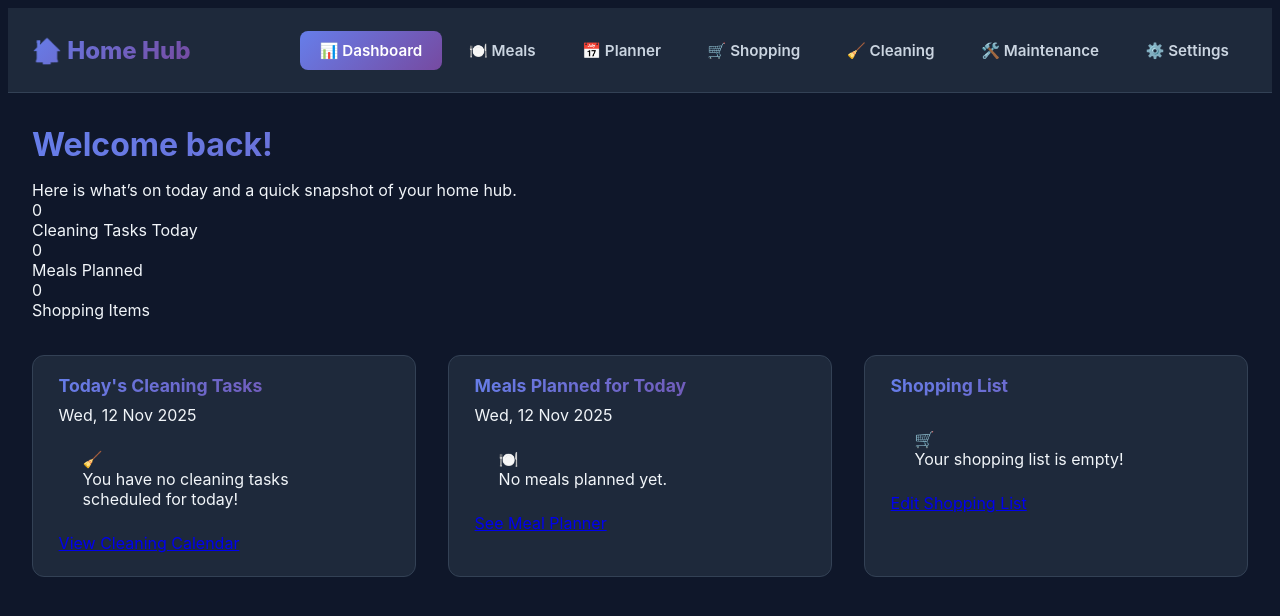
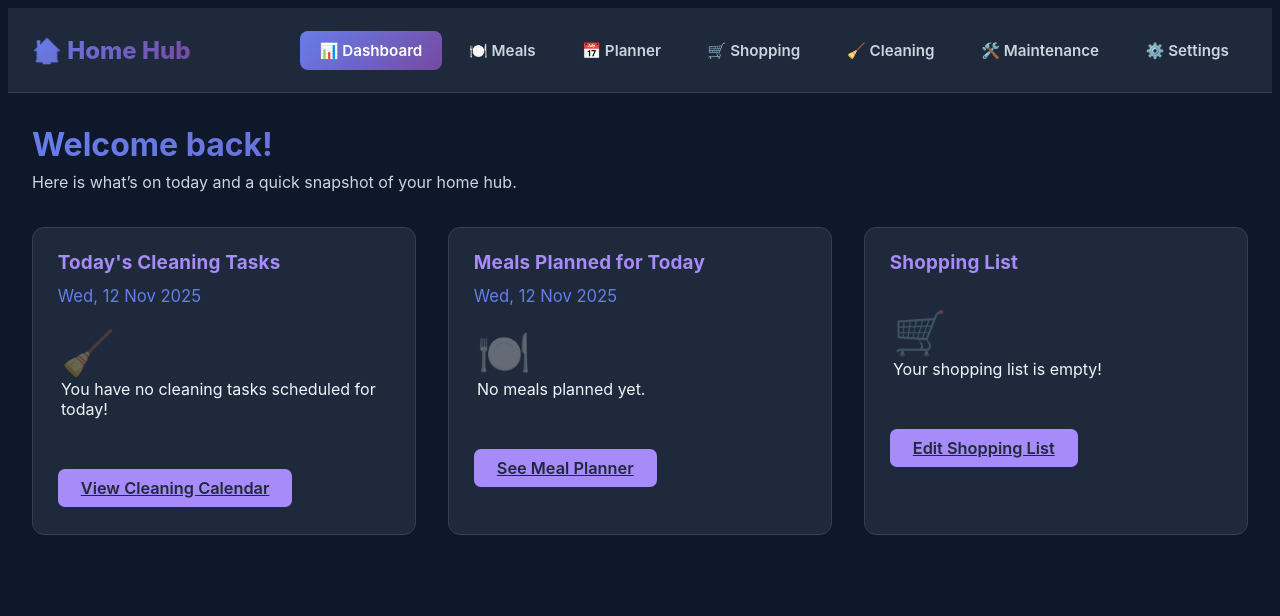
Before and after one commit to graemewright2005-ux/Home-Management-Hub, a plain HTML site: page index.html in a window 1280 px wide. Drawn offline with Linux system fonts and the light colour scheme.

Commit message:
Refactor styles and improve accessibility in index.html
Refactor card styles and improve accessibility for links/buttons. Update navigation elements for better semantics.

```diff
--- a/index.html
+++ b/index.html
@@ -14,6 +14,10 @@
             --text: #f1f5f9;
             --text-dim: #cbd5e1;
             --border: #334155;
+            --accent: #a78bfa;
+            --link: #a78bfa;
+            --link-hover: #fafcff;
+            --danger: #ef4444;
         }
         body { font-family: -apple-system,BlinkMacSystemFont,'Segoe UI',sans-serif; background: var(--bg); color: var(--text);}
         .nav { background: var(--card); border-bottom: 1px solid var(--border); padding: 1rem 1.5rem; position: sticky; top: 0; z-index: 100;}
@@ -26,16 +30,33 @@
         .nav-menu a.active { background: var(--gradient); color: white;}
         .container { max-width: 1400px; margin: 0 auto; padding: 2rem 1.5rem;}
         h1 { font-size: 2rem; background: var(--gradient); -webkit-background-clip: text; -webkit-text-fill-color: transparent; margin: 0 0 1rem 0;}
-        .dashboard-grid { display:grid; grid-template-columns: repeat(auto-fit,minmax(330px,1fr)); gap:2rem; margin-top:2rem;}
-        .card { background: var(--card); border:1px solid var(--border); border-radius:12px; padding:1.2rem 1.6rem 1.4rem 1.6rem; position:relative;}
-        .card-title {font-weight:700; font-size:1.1rem; margin-bottom:0.5em; background: var(--gradient);-webkit-background-clip:text;-webkit-text-fill-color:transparent;}
+        .welcome-msg {color: var(--text-dim); margin-top:-0.5em; margin-bottom:1.5em;}
+        .dashboard-grid { display:grid; grid-template-columns: repeat(auto-fit,minmax(330px,1fr)); gap:2rem; margin-top:2.2em;}
+        .card { background: var(--card); border:1px solid var(--border); border-radius:12px; padding:1.45rem 1.55rem 1.7rem 1.55rem; position:relative;}
+        .card-title {font-weight:700; font-size:1.18rem; margin-bottom:0.6em; color: var(--accent); letter-spacing:.01em;}
         .card-list {list-style:none; padding:0; margin:0;}
-        .card-list li {margin-bottom: 0.75em;}
-        .tasks-today-empty {padding:1.5em; color:var(--text-dim;}
-        .today-date {font-size:1.15em; color:var(--primary);}
-        .card-actions {margin-top:1rem;}
-        .card-actions a {color:var(--primary); font-weight:600; text-decoration:none; border-radius:6px; padding:5px 20px; background: var(--gradient); color:white; margin-right:0.4em;}
-        .card-actions a:hover {background:var(--primary-dark); color:white;}
+        .card-list li {margin-bottom: 0.73em;}
+        .tasks-today-empty {padding:1.3em 0.2em; color:var(--text);}
+        .today-date {font-size:1.04em; color:var(--primary); margin-bottom:10px;}
+        .card-actions {margin-top:1.1rem;}
+        .card-actions a, .card-actions button, .card-link {
+            color: var(--card);
+            font-weight: 600;
+            text-decoration: underline;
+            background: var(--accent);
+            padding: 7px 21px;
+            border-radius: 7px;
+            font-size: 1.02em;
+            display:inline-block;
+            margin-top: .7em;
+            border: none;
+            transition: background .2s, color .2s;
+            outline: none;
+            cursor: pointer;
+        }
+        .card-link { text-decoration: underline; background: var(--accent);}
+        .card-actions a:hover, .card-link:hover, .card-actions button:hover { background: var(--link-hover); color: var(--primary-dark); }
+        .empty-icon { font-size: 2.7rem; margin-bottom: 0.4rem; opacity: 0.32;}
         @media (max-width: 950px){
             .dashboard-grid {grid-template-columns:1fr;}
             .container {padding:1.2rem 0.2rem;}
@@ -45,25 +66,28 @@
             .nav-menu { position: fixed; top: 70px; left: 0; right: 0; background: var(--card); flex-direction: column; padding: 1rem; transform: translateY(-100%); opacity: 0; pointer-events: none; transition: all 0.3s;}
             .nav-menu.active { transform: translateY(0); opacity: 1; pointer-events: all;}
             .nav-menu a { width: 100%;}
+            .dashboard-grid {gap:1rem;}
+            .card { padding:1.05rem .7rem 1.22rem .7rem;}
         }
-        .welcome-msg {color: var(--text-dim); margin-top:-0.5em; margin-bottom:1.5em;}
-        .overview-row {display:flex; gap:1em; flex-wrap:wrap;}
-        .overview-card {background:var(--gradient); color:white; border-radius:9px; padding:1.1em 2em; min-width:160px; box-shadow:0 2px 7px rgba(102,126,234,0.05);}
-        .overview-value {font-size:2em; font-weight:800;}
-        .overview-label {font-size:1em; font-weight:600; letter-spacing:0.03em;}
-        .empty-icon { font-size: 2.7rem; margin-bottom: 0.4rem; opacity: 0.4;}
-        a.cleaning-btn { background:var(--gradient); color:white; text-decoration:none; padding:7px 18px; border-radius:7px; display:inline-block; margin-top:1em; font-weight:600;}
-        a.cleaning-btn:hover {background:var(--primary-dark); color:white;}
-
+        /* Accessibility fixes for links/buttons at card bottom */
+        .card-link, .card-actions a, .card-actions button {
+            box-shadow: 0 1px 3px 0 rgba(102,126,234,0.04);
+            border: 2px solid transparent;
+            font-family: inherit;
+        }
+        .card-link:focus, .card-actions a:focus, .card-actions button:focus {
+            border: 2px solid var(--primary);
+            outline: none;
+        }
     </style>
 </head>
 <body>
-<nav class="nav">
+<nav class="nav" aria-label="main navigation">
     <div class="nav-content">
         <div class="nav-brand">🏠 Home Hub</div>
-        <button class="nav-toggle" onclick="document.getElementById('navMenu').classList.toggle('active')">☰</button>
+        <button class="nav-toggle" aria-label="Open menu" onclick="document.getElementById('navMenu').classList.toggle('active')">☰</button>
         <ul class="nav-menu" id="navMenu">
-            <li><a href="index.html" class="active">📊 Dashboard</a></li>
+            <li><a href="index.html" class="active" aria-current="page">📊 Dashboard</a></li>
             <li><a href="pages/meals.html">🍽️ Meals</a></li>
             <li><a href="pages/planner.html">📅 Planner</a></li>
             <li><a href="pages/shopping.html">🛒 Shopping</a></li>
@@ -76,56 +100,45 @@
 <div class="container">
     <h1>Welcome back!</h1>
     <div class="welcome-msg">Here is what’s on today and a quick snapshot of your home hub.</div>
-
-    <!-- Overview summary cards -->
-    <div class="overview-row" id="overviewRow">
-        <div class="overview-card">
-            <div class="overview-value" id="overviewTasks"></div>
-            <div class="overview-label">Cleaning Tasks Today</div>
-        </div>
-        <div class="overview-card">
-            <div class="overview-value" id="overviewMeals"></div>
-            <div class="overview-label">Meals Planned</div>
-        </div>
-        <div class="overview-card">
-            <div class="overview-value" id="overviewShopping"></div>
-            <div class="overview-label">Shopping Items</div>
-        </div>
-    </div>
-
-    <div class="dashboard-grid" style="margin-top:2.2em;">
+    <div class="dashboard-grid">
         <!-- Today's Cleaning Tasks -->
-        <div class="card">
-            <div class="card-title">Today's Cleaning Tasks</div>
+        <section class="card" aria-labelledby="cleaningTasksTitle">
+            <div class="card-title" id="cleaningTasksTitle">Today's Cleaning Tasks</div>
             <div><span class="today-date" id="todayDate"></span></div>
             <ul class="card-list" id="tasksTodayList"></ul>
             <div class="tasks-today-empty" id="tasksTodayEmpty" style="display:none;">
                 <span class="empty-icon">🧹</span><br>
                 You have no cleaning tasks scheduled for today!
             </div>
-            <a class="cleaning-btn" href="pages/cleaning.html">View Cleaning Calendar</a>
-        </div>
+            <div class="card-actions">
+                <a class="card-link" href="pages/cleaning.html">View Cleaning Calendar</a>
+            </div>
+        </section>
         <!-- Meals Planned Card -->
-        <div class="card">
-            <div class="card-title">Meals Planned for Today</div>
+        <section class="card" aria-labelledby="mealsTodayTitle">
+            <div class="card-title" id="mealsTodayTitle">Meals Planned for Today</div>
             <div><span class="today-date" id="todayDateMeals"></span></div>
             <ul class="card-list" id="mealsTodayList"></ul>
             <div class="tasks-today-empty" id="mealsTodayEmpty" style="display:none;">
                 <span class="empty-icon">🍽️</span><br>
                 No meals planned yet.
             </div>
-            <a class="cleaning-btn" href="pages/meals.html">See Meal Planner</a>
-        </div>
+            <div class="card-actions">
+                <a class="card-link" href="pages/meals.html">See Meal Planner</a>
+            </div>
+        </section>
         <!-- Shopping List Card -->
-        <div class="card">
-            <div class="card-title">Shopping List</div>
+        <section class="card" aria-labelledby="shoppingListTitle">
+            <div class="card-title" id="shoppingListTitle">Shopping List</div>
             <ul class="card-list" id="dashboardShoppingList"></ul>
             <div class="tasks-today-empty" id="dashboardShoppingEmpty" style="display:none;">
                 <span class="empty-icon">🛒</span><br>
                 Your shopping list is empty!
             </div>
-            <a class="cleaning-btn" href="pages/shopping.html">Edit Shopping List</a>
-        </div>
+            <div class="card-actions">
+                <a class="card-link" href="pages/shopping.html">Edit Shopping List</a>
+            </div>
+        </section>
     </div>
 </div>
 <script>
@@ -145,9 +158,6 @@ function getCleaningTasksToday() {
     // Try calendar save, fallback to window.todayCleaningTasks if set by cleaning.html
     let d = new Date();
     let yyyy = d.getFullYear(), mm=String(d.getMonth()+1).padStart(2,'0'), dd=String(d.getDate()).padStart(2,'0');
-    let todayKeyAM = `${yyyy}-${mm}-${dd}_AM`;
-    let todayKeyPM = `${yyyy}-${mm}-${dd}_PM`;
-
     let calendarTasks = [];
     let stored = localStorage.getItem('hmhCleaningCalendarTasks');
     if (stored) {
@@ -163,7 +173,6 @@ function getCleaningTasksToday() {
 }
 function renderCleaningTasksToday() {
     let arr = getCleaningTasksToday();
-    document.getElementById("overviewTasks").textContent = arr.length;
     let ul = document.getElementById("tasksTodayList");
     let empty = document.getElementById("tasksTodayEmpty");
     if(!arr || arr.length===0){
@@ -192,7 +201,6 @@ function getMealsToday() {
 }
 function renderMealsToday(){
     let arr = getMealsToday();
-    document.getElementById("overviewMeals").textContent = arr.length;
     let ul = document.getElementById("mealsTodayList");
     let empty = document.getElementById("mealsTodayEmpty");
     if(!arr || arr.length==0){
@@ -210,7 +218,6 @@ function getShoppingItems(){
 }
 function renderShoppingDashboard(){
     let arr = getShoppingItems();
-    document.getElementById("overviewShopping").textContent = arr.length;
     let ul = document.getElementById("dashboardShoppingList");
     let empty = document.getElementById("dashboardShoppingEmpty");
     if(!arr || arr.length==0){
```
